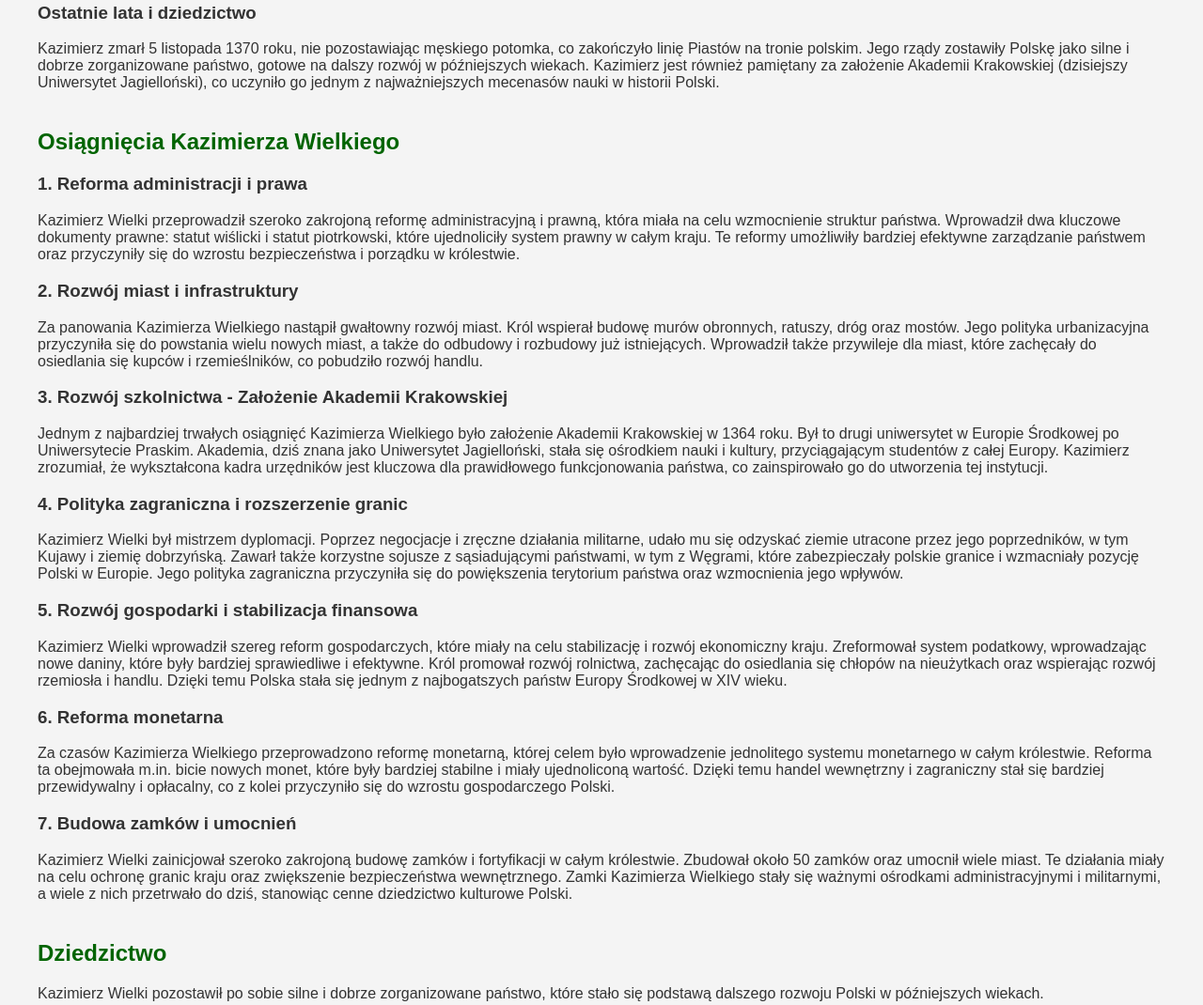
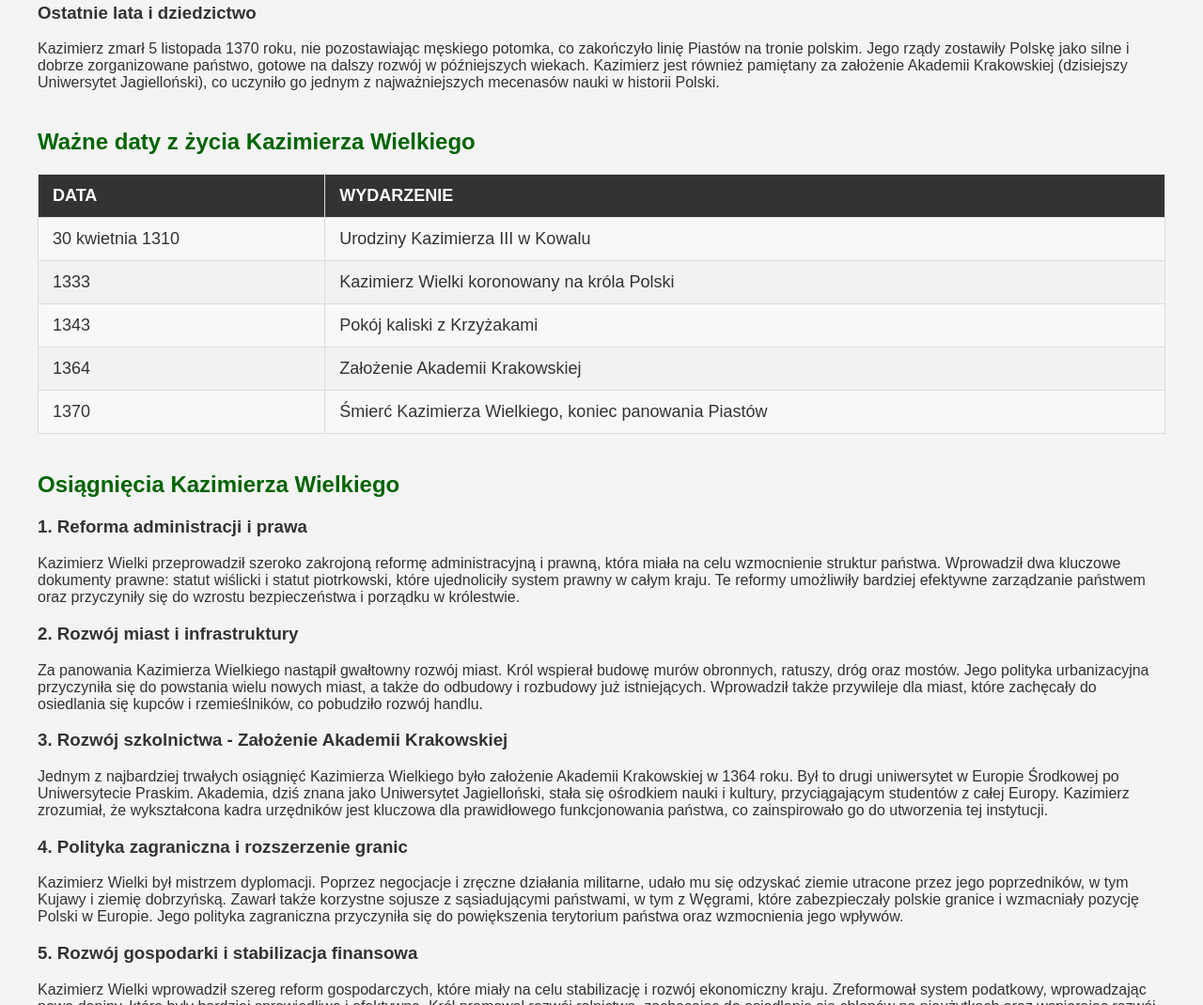
Before and after one commit to DanielGalusz/homepage, a plain HTML site: page homepage.html in a window 1280 px wide. Shown: the part 672-1742 px from the top of the page at 94% size. Drawn offline with Linux system fonts and the light colour scheme.

Commit message:
adding a table

```diff
--- a/homepage.html
+++ b/homepage.html
@@ -17,6 +17,7 @@
 
     <nav>
         <a href="#about">O Kazimierzu</a>
+        <a href="#timeline">Ważne daty z życia Kazimierza Wielkiego</a>
         <a href="#achievements">Osiągnięcia</a>
         <a href="#legacy">Dziedzictwo</a>
     </nav>
@@ -37,6 +38,40 @@
 
             <h3>Ostatnie lata i dziedzictwo</h3>
             <p>Kazimierz zmarł 5 listopada 1370 roku, nie pozostawiając męskiego potomka, co zakończyło linię Piastów na tronie polskim. Jego rządy zostawiły Polskę jako silne i dobrze zorganizowane państwo, gotowe na dalszy rozwój w późniejszych wiekach. Kazimierz jest również pamiętany za założenie Akademii Krakowskiej (dzisiejszy Uniwersytet Jagielloński), co uczyniło go jednym z najważniejszych mecenasów nauki w historii Polski.</p>
+        </section>
+
+        <section id="timeline">
+            <h2>Ważne daty z życia Kazimierza Wielkiego</h2>
+            <table>
+                <thead>
+                    <tr>
+                        <th>Data</th>
+                        <th>Wydarzenie</th>
+                    </tr>
+                </thead>
+                <tbody>
+                    <tr>
+                        <td>30 kwietnia 1310</td>
+                        <td>Urodziny Kazimierza III w Kowalu</td>
+                    </tr>
+                    <tr>
+                        <td>1333</td>
+                        <td>Kazimierz Wielki koronowany na króla Polski</td>
+                    </tr>
+                    <tr>
+                        <td>1343</td>
+                        <td>Pokój kaliski z Krzyżakami</td>
+                    </tr>
+                    <tr>
+                        <td>1364</td>
+                        <td>Założenie Akademii Krakowskiej</td>
+                    </tr>
+                    <tr>
+                        <td>1370</td>
+                        <td>Śmierć Kazimierza Wielkiego, koniec panowania Piastów</td>
+                    </tr>
+                </tbody>
+            </table>
         </section>
 
         <section id="achievements">
@@ -65,9 +100,28 @@
         </section>
 
         <section id="legacy">
-            <h2>Dziedzictwo</h2>
-            <p>Kazimierz Wielki pozostawił po sobie silne i dobrze zorganizowane państwo, które stało się podstawą
-                dalszego rozwoju Polski w późniejszych wiekach.</p>
+            <h2>Dziedzictwo Kazimierza Wielkiego</h2>
+
+            <h3>1. Fundamenty pod rozwój Polski</h3>
+            <p>Kazimierz Wielki pozostawił po sobie silne i dobrze zorganizowane państwo, które stanowiło podstawę dalszego rozwoju Polski w kolejnych wiekach. Dzięki jego reformom administracyjnym, prawnym i gospodarczym, Polska była w stanie przetrwać trudne czasy i stać się jednym z najważniejszych państw Europy Środkowej. Kazimierz położył podwaliny pod późniejsze sukcesy Polski, zwłaszcza w okresie Jagiellonów.</p>
+
+            <h3>2. Utrwalenie granic państwa</h3>
+            <p>Kazimierz Wielki odegrał kluczową rolę w utrwaleniu granic Polski, które przetrwały wiele pokoleń. Dzięki jego polityce zagranicznej i odzyskaniu utraconych ziem, Polska zyskała stabilne granice, co umożliwiło dalszy rozwój terytorialny i polityczny. Zabezpieczenie tych granic pozwoliło na rozwój handlu, migracji oraz lepsze zarządzanie zasobami kraju.</p>
+
+            <h3>3. Kultura i edukacja</h3>
+            <p>Jednym z najważniejszych dziedzictw Kazimierza Wielkiego jest jego wkład w rozwój kultury i edukacji w Polsce. Założenie Akademii Krakowskiej, która przekształciła się później w Uniwersytet Jagielloński, miało olbrzymie znaczenie dla rozwoju intelektualnego kraju. Akademia stała się miejscem, gdzie kształciły się elity intelektualne, które przyczyniały się do rozwoju nauki, prawa i kultury nie tylko w Polsce, ale i w całej Europie.</p>
+
+            <h3>4. Rozwój miast i struktury społecznej</h3>
+            <p>Za panowania Kazimierza Wielkiego, Polska doświadczyła rozkwitu miast oraz rozwoju nowej struktury społecznej. Król wspierał mieszczan i rzemieślników, co przyczyniło się do powstania klasy średniej, która stała się jednym z filarów państwa. Miasta, otoczone murami i rozwijające się pod względem infrastrukturalnym, stały się centrami handlu i rzemiosła, co z kolei pobudzało gospodarkę i wzmacniało pozycję Polski na arenie międzynarodowej.</p>
+
+            <h3>5. Znaczenie zamków i fortyfikacji</h3>
+            <p>Kazimierz Wielki był inicjatorem budowy licznych zamków i fortyfikacji, które do dziś stanowią ważny element polskiego krajobrazu kulturowego. Te budowle nie tylko zabezpieczały kraj przed najazdami, ale także służyły jako siedziby administracyjne i symbol władzy królewskiej. Zamki Kazimierza, takie jak te w Malborku, Sandomierzu czy Będzinie, są do dziś świadectwem potęgi i dalekowzroczności tego władcy.</p>
+
+            <h3>6. Dziedzictwo prawne</h3>
+            <p>Kazimierz Wielki odegrał kluczową rolę w ujednoliceniu i skodyfikowaniu prawa w Polsce. Jego statuty, zwłaszcza statut wiślicki, miały ogromny wpływ na rozwój polskiego systemu prawnego, który przetrwał wieki. Reforma prawna Kazimierza była nie tylko krokiem w stronę bardziej zorganizowanego i sprawiedliwego państwa, ale również wzorem dla innych europejskich monarchów, którzy starali się reformować swoje systemy prawne.</p>
+
+            <h3>7. Kazimierz w kulturze i legendzie</h3>
+            <p>Kazimierz Wielki jest postacią, która na trwałe zapisała się w polskiej kulturze i świadomości narodowej. Jego postać jest obecna w literaturze, sztuce i legendach, które przekazują obraz króla-mecenasa, mądrego władcy i reformatora. Wiele miast, szkół i instytucji w Polsce nosi jego imię, co świadczy o trwałym szacunku i pamięci, jaką cieszy się wśród Polaków. Do dziś Kazimierz Wielki jest symbolem potęgi i rozwoju średniowiecznej Polski.</p>
         </section>
 
 
--- a/style.css
+++ b/style.css
@@ -49,3 +49,31 @@ footer {
     width: 100%;
     bottom: 0;
 }
+table {
+    width: 100%;
+    border-collapse: collapse;
+    margin: 20px 0;
+    font-size: 18px;
+    text-align: left;
+    background-color: #f8f8f8;
+}
+
+th, td {
+    padding: 12px 15px;
+    border: 1px solid #ddd;
+}
+
+th {
+    background-color: #333;
+    color: #fff;
+    text-transform: uppercase;
+    font-weight: bold;
+}
+
+tr:nth-child(even) {
+    background-color: #f2f2f2;
+}
+
+tr:hover {
+    background-color: #ddd;
+}
```
